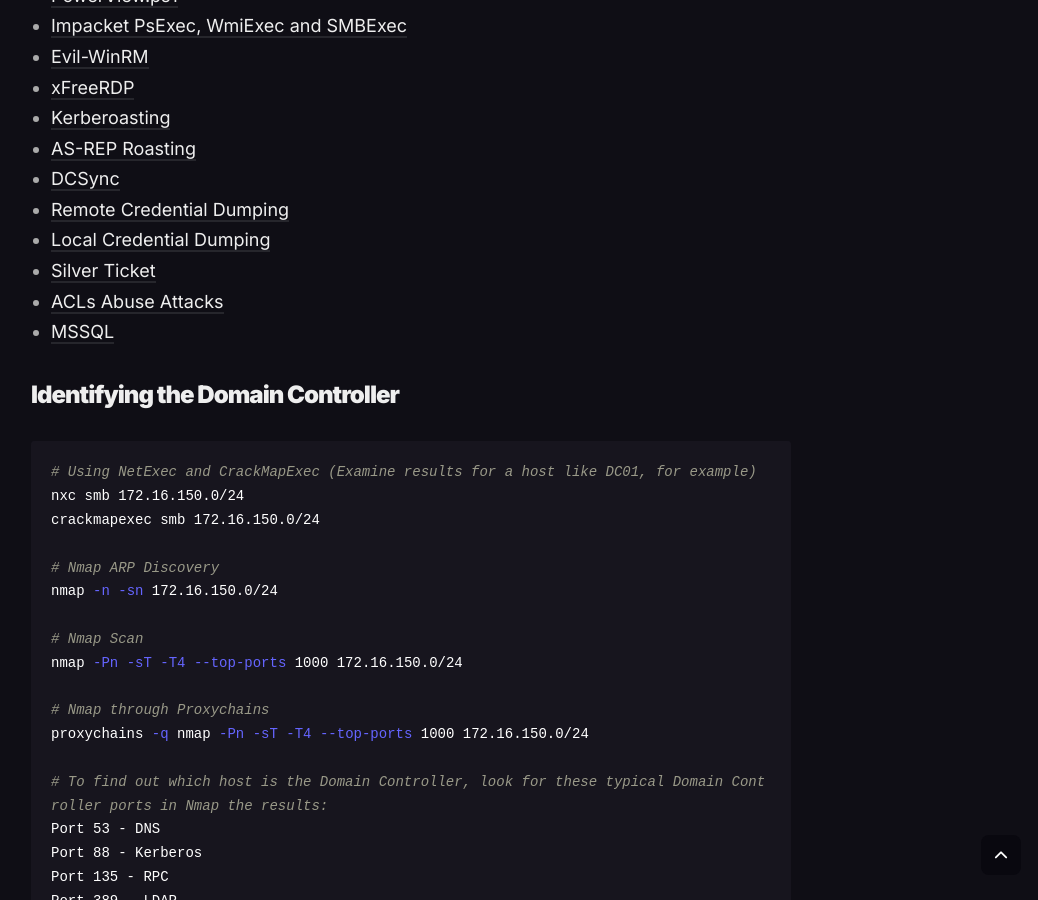
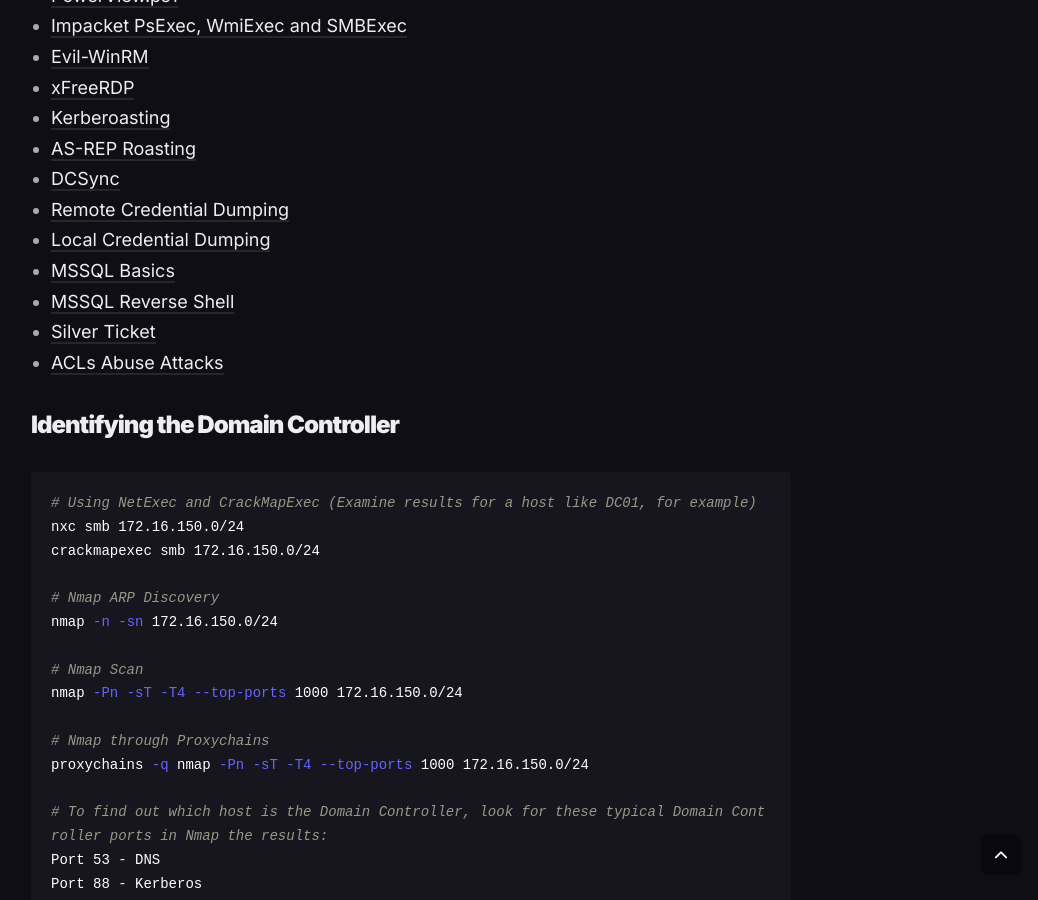
Before and after one commit to Vorkharium/vorkharium.github.io, a Jekyll site: the page built from _posts/2024-11-01-Attacking-Active-Directory-Cheatsheet.md, in a window 1280 px wide and 900 px high, scrolled down 1225 px. Shown: the whole window, without its empty margins (229-1267 px from the left). Built offline with Jekyll 4.4.1, drawn with Linux system fonts in a browser that asks for light colours.

Commit message:
Update 2024-11-01-Attacking-Active-Directory-Cheatsheet.md

````diff
--- a/_posts/2024-11-01-Attacking-Active-Directory-Cheatsheet.md
+++ b/_posts/2024-11-01-Attacking-Active-Directory-Cheatsheet.md
@@ -29,9 +29,10 @@
 - [DCSync](#dcsync)
 - [Remote Credential Dumping](#remote-credential-dumping)
 - [Local Credential Dumping](#local-credential-dumping)
+- [MSSQL Basics](#mssql-basics)
+- [MSSQL Reverse Shell](#mssql-reverse-shell)
 - [Silver Ticket](#silver-ticket)
 - [ACLs Abuse Attacks](#acl-abuse-attacks)
-- [MSSQL](#mssql)
 
 ### Identifying the Domain Controller
 ```shell
````
